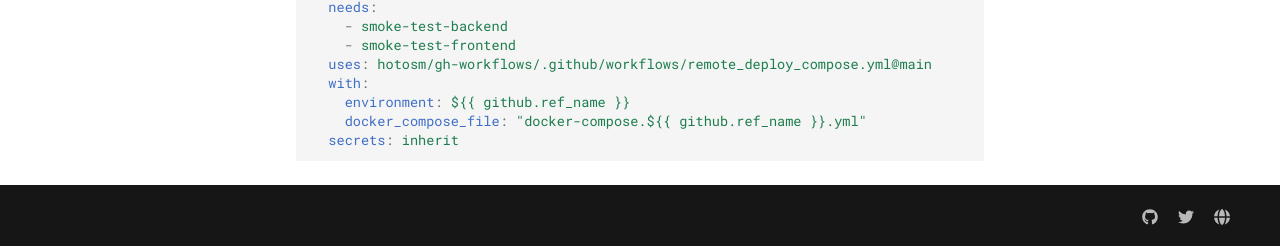
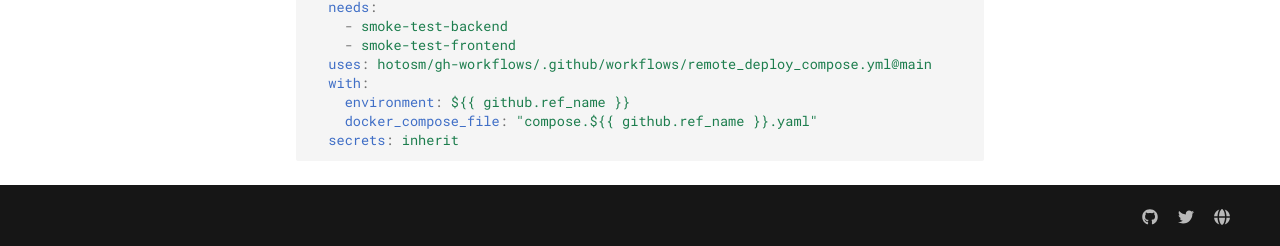
Before and after one commit to hotosm/gh-workflows, an MkDocs documentation site: the page built from docs/remote_deploy_compose.md, in a window 1280 px wide and 900 px high, scrolled down 1043 px. Shown: the part 651-897 px from the top of the window. Built offline with MkDocs 1.6.1 and Material for MkDocs 9.7.7, drawn with Linux system fonts in a browser that asks for light colours; comment, search, counter and statistics services are not loaded.

Commit message:
Update references to compose.yaml
Signed-off-by: casdal <141283367+casdal@users.noreply.github.com>

````diff
--- a/docs/remote_deploy_compose.md
+++ b/docs/remote_deploy_compose.md
@@ -74,6 +74,6 @@ deploy-containers:
   uses: hotosm/gh-workflows/.github/workflows/remote_deploy_compose.yml@main
   with:
     environment: ${{ github.ref_name }}
-    docker_compose_file: "docker-compose.${{ github.ref_name }}.yml"
+    docker_compose_file: "compose.${{ github.ref_name }}.yaml"
   secrets: inherit
 ```
````
